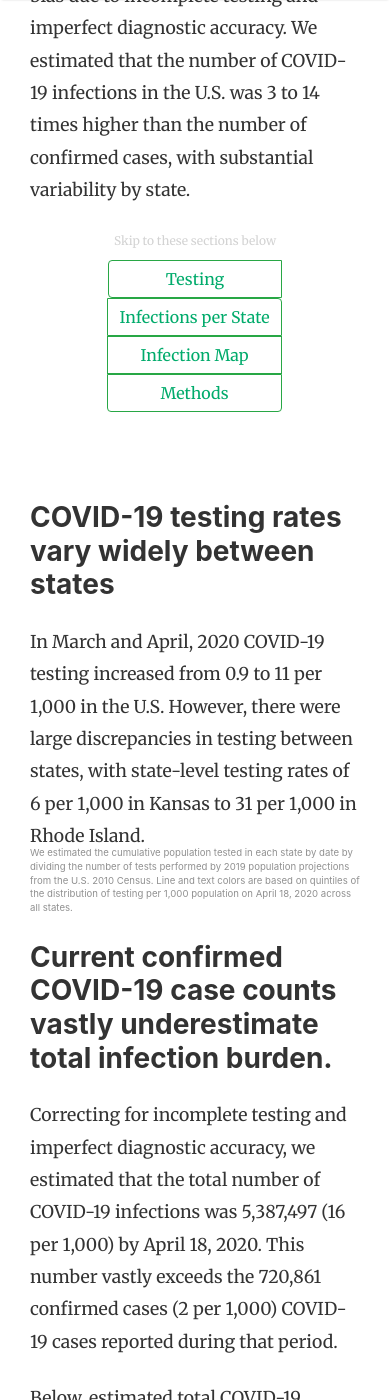
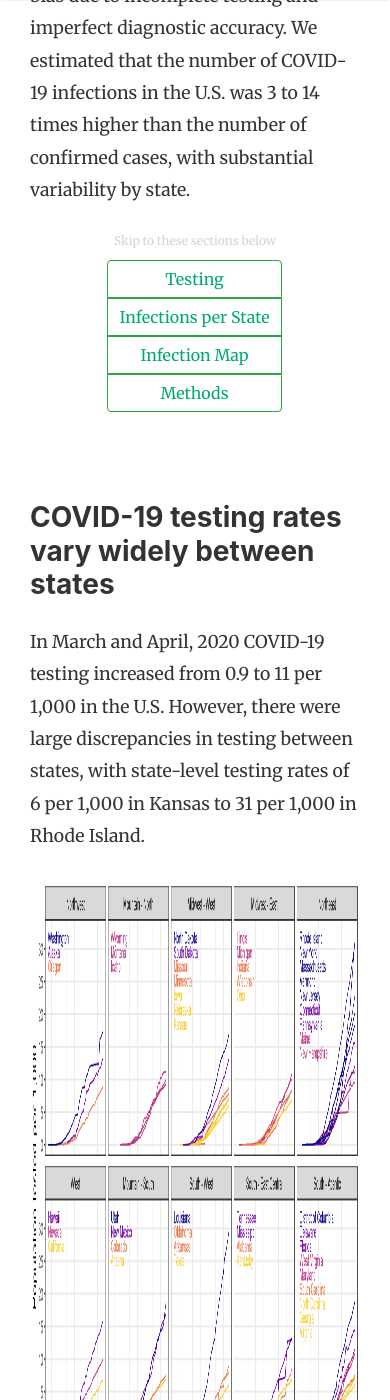
Before and after one commit to covid19epi/stats, a Jekyll site: the page built from _posts/2020-04-05-home.md, in a window 390 px wide and 1400 px high, scrolled down 1166 px. Built offline with Jekyll 4.4.1, drawn with Linux system fonts in a browser that asks for light colours; nearby versions of some CDN libraries; comment, search, counter and statistics services are not loaded.

Commit message:
try mobile

```diff
--- a/_posts/2020-04-05-home.md
+++ b/_posts/2020-04-05-home.md
@@ -56,8 +56,8 @@ To date, coronavirus testing in the US has been extremely limited. Confirmed COV
 <div style="text-align: center;">
 	<div style="font-size: 12px; color:lightgray; margin-bottom: 8px;">Skip to these sections below</div>
 	<div class="btn-group-resp btn-group text-center text-md-left">
-	    <div class="btn btn-outline-success"><a href="#test">Testing</a></div>
-	    <div class="btn btn-outline-success btn-group-first"><a href="#state">Infections per State</a></div>
+	    <div class="btn btn-outline-success btn-group-first"><a href="#test">Testing</a></div>
+	    <div class="btn btn-outline-success"><a href="#state">Infections per State</a></div>
 	    <div class="btn btn-outline-success"><a href="#map">Infection Map</a></div>
 	    <div class="btn btn-outline-success btn-group-last"><a href="#methods">Methods</a></div>
 	</div>
@@ -75,6 +75,10 @@ In March and April, 2020 COVID-19 testing increased from 0.9 to 11 per 1,000 in
 
 <div class="desktop-only" style="width:120%; margin-left:-10%;">
 	<iframe src="{{ site.baseurl }}/assets/images/fig-testrates-state.html" style="max-width:100%; width:100%; height: 700px; border-width: 0px;"></iframe>
+</div>
+
+<div class="mobile-only">
+	<img src="{{ site.baseurl }}/assets/images/fig-testrates-state.png" style="max-width:100%; width:100%; height: 700px; border-width: 0px;">
 </div>
 
 
```
Also changed, not shown: other parts of _posts/2020-04-05-home.md (+2 -2 lines), assets/images/fig-testrates-state.png.
